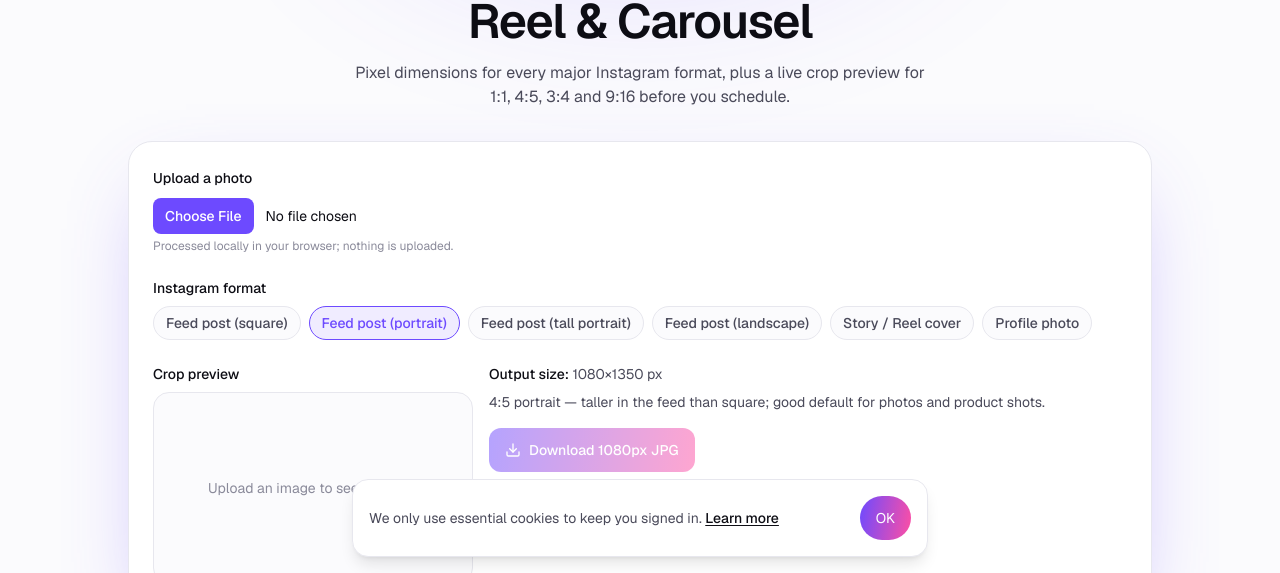
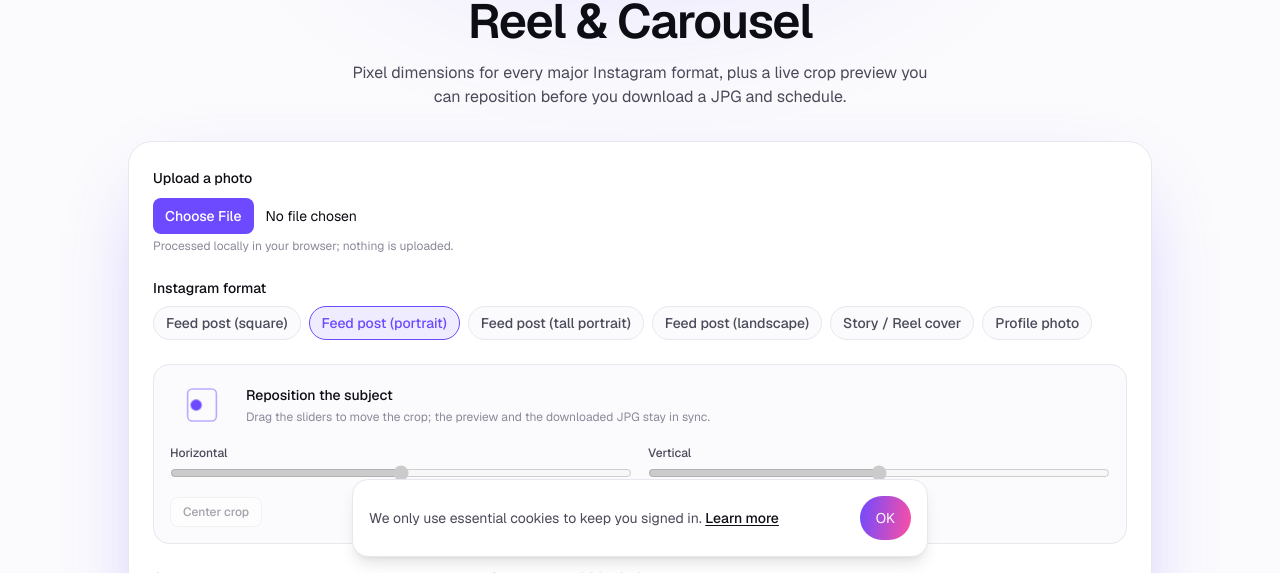
Before and after one commit to Ramanmakkar1/socialapp, a Next.js app: page /tools/instagram-image-size in a window 1280 px wide. Shown: the part 227-800 px from the top of the page. Built offline with nearby package versions, Linux system fonts and the light colour scheme; no server answers.

Commit message:
autopilot: Let creators reposition Instagram crops before downloading
Task #4859, written by beam-free.

```diff
--- a/src/app/tools/instagram-image-size/CropPreview.tsx
+++ b/src/app/tools/instagram-image-size/CropPreview.tsx
@@ -15,6 +15,8 @@ function drawPreview(
   canvas: HTMLCanvasElement,
   img: HTMLImageElement,
   format: IgFormat,
+  focusX = 0.5,
+  focusY = 0.5,
 ) {
   const ctx = canvas.getContext("2d");
   if (!ctx) return;
@@ -26,7 +28,7 @@ function drawPreview(
   canvas.width = dispW;
   canvas.height = dispH;
 
-  const crop = cropRect(img.naturalWidth, img.naturalHeight, format.ratio);
+  const crop = cropRect(img.naturalWidth, img.naturalHeight, format.ratio, focusX, focusY);
   ctx.clearRect(0, 0, dispW, dispH);
   ctx.save();
   if (format.circlePreview) {
@@ -50,13 +52,13 @@ function drawPreview(
   }
 }
 
-function renderExportCanvas(img: HTMLImageElement, format: IgFormat): HTMLCanvasElement {
+function renderExportCanvas(img: HTMLImageElement, format: IgFormat, focusX = 0.5, focusY = 0.5): HTMLCanvasElement {
   const canvas = document.createElement("canvas");
   canvas.width = format.width;
   canvas.height = format.height;
   const ctx = canvas.getContext("2d");
   if (!ctx) return canvas;
-  const crop = cropRect(img.naturalWidth, img.naturalHeight, format.ratio);
+  const crop = cropRect(img.naturalWidth, img.naturalHeight, format.ratio, focusX, focusY);
   ctx.drawImage(img, crop.x, crop.y, crop.w, crop.h, 0, 0, format.width, format.height);
   return canvas;
 }
@@ -65,6 +67,8 @@ export default function CropPreview() {
   const [formatId, setFormatId] = useState(CROP_FORMATS[1]?.id ?? "feed-portrait");
   const [objectUrl, setObjectUrl] = useState<string | null>(null);
   const [imgLoaded, setImgLoaded] = useState(false);
+  const [focusX, setFocusX] = useState(0.5);
+  const [focusY, setFocusY] = useState(0.5);
   const imgRef = useRef<HTMLImageElement | null>(null);
   const canvasRef = useRef<HTMLCanvasElement>(null);
   const fileId = useId();
@@ -76,8 +80,8 @@ export default function CropPreview() {
     const canvas = canvasRef.current;
     const img = imgRef.current;
     if (!canvas || !img || !imgLoaded) return;
-    drawPreview(canvas, img, format);
-  }, [format, imgLoaded]);
+    drawPreview(canvas, img, format, focusX, focusY);
+  }, [format, imgLoaded, focusX, focusY]);
 
   useEffect(() => {
     redraw();
@@ -93,6 +97,8 @@ export default function CropPreview() {
     const file = e.target.files?.[0];
     if (objectUrl) URL.revokeObjectURL(objectUrl);
     setImgLoaded(false);
+    setFocusX(0.5);
+    setFocusY(0.5);
     if (!file) {
       setObjectUrl(null);
       return;
@@ -102,13 +108,15 @@ export default function CropPreview() {
   }
 
   function onImageLoad() {
+    setFocusX(0.5);
+    setFocusY(0.5);
     setImgLoaded(true);
   }
 
   function downloadJpg() {
     const img = imgRef.current;
     if (!img || !imgLoaded) return;
-    const exportCanvas = renderExportCanvas(img, format);
+    const exportCanvas = renderExportCanvas(img, format, focusX, focusY);
     exportCanvas.toBlob(
       (blob) => {
         if (!blob) return;
@@ -121,6 +129,11 @@ export default function CropPreview() {
       "image/jpeg",
       0.92,
     );
+  }
+
+  function resetCenter() {
+    setFocusX(0.5);
+    setFocusY(0.5);
   }
 
   return (
@@ -168,6 +181,84 @@ export default function CropPreview() {
           ))}
         </div>
       </fieldset>
+
+      <div className="mt-6 rounded-2xl border border-line bg-bg p-4">
+        <div className="flex items-center gap-3">
+          <svg
+            viewBox="0 0 80 60"
+            className="h-12 w-16 shrink-0 text-brand"
+            aria-hidden="true"
+            focusable="false"
+          >
+            <rect
+              x="22"
+              y="10"
+              width="36"
+              height="40"
+              rx="6"
+              fill="none"
+              stroke="currentColor"
+              strokeWidth="2"
+              opacity="0.45"
+            />
+            <circle cx="40" cy="30" r="7" fill="currentColor" className="crop-subject-dot" />
+            <style>{`
+              @media (prefers-reduced-motion: no-preference) {
+                .crop-subject-dot { animation: crop-subject-move 2.2s ease-in-out infinite; transform-box: fill-box; transform-origin: center; }
+              }
+              @keyframes crop-subject-move {
+                0%, 100% { transform: translate(-10px, 0); }
+                50% { transform: translate(10px, 0); }
+              }
+            `}</style>
+          </svg>
+          <div className="min-w-0">
+            <p className="text-sm font-medium">Reposition the subject</p>
+            <p className="mt-1 text-xs text-muted">
+              Drag the sliders to move the crop; the preview and the downloaded JPG stay in sync.
+            </p>
+          </div>
+        </div>
+
+        <div className="mt-4 grid gap-4 sm:grid-cols-2">
+          <label className="text-xs font-medium text-ink-2">
+            Horizontal
+            <input
+              type="range"
+              min={0}
+              max={100}
+              step={1}
+              value={Math.round(focusX * 100)}
+              onChange={(e) => setFocusX(Number(e.target.value) / 100)}
+              disabled={!imgLoaded}
+              className="mt-1 w-full accent-brand"
+              aria-label="Horizontal crop position"
+            />
+          </label>
+          <label className="text-xs font-medium text-ink-2">
+            Vertical
+            <input
+              type="range"
+              min={0}
+              max={100}
+              step={1}
+              value={Math.round(focusY * 100)}
+              onChange={(e) => setFocusY(Number(e.target.value) / 100)}
+              disabled={!imgLoaded}
+              className="mt-1 w-full accent-brand"
+              aria-label="Vertical crop position"
+            />
+          </label>
+        </div>
+        <button
+          type="button"
+          onClick={resetCenter}
+          disabled={!imgLoaded}
+          className="mt-3 inline-flex items-center rounded-lg border border-line bg-surface px-3 py-1.5 text-xs font-medium text-ink-2 disabled:cursor-not-allowed disabled:opacity-50"
+        >
+          Center crop
+        </button>
+      </div>
 
       <div className="mt-6 flex flex-col items-center gap-4 sm:flex-row sm:items-start">
         <div className="w-full max-w-[20rem] shrink-0">
--- a/src/app/tools/instagram-image-size/page.tsx
+++ b/src/app/tools/instagram-image-size/page.tsx
@@ -87,8 +87,8 @@ export default function InstagramImageSizePage() {
                 Instagram Image Sizes (2026): Post, Story, Reel &amp; Carousel
               </h1>
               <p className="mx-auto mt-4 max-w-xl text-ink-2">
-                Pixel dimensions for every major Instagram format, plus a live crop preview for 1:1, 4:5, 3:4 and 9:16
-                before you schedule.
+                Pixel dimensions for every major Instagram format, plus a live crop preview you can reposition before
+                you download a JPG and schedule.
               </p>
             </div>
             <div className="mt-8">
@@ -108,6 +108,17 @@ export default function InstagramImageSizePage() {
               </Link>
             </p>
           </div>
+        </section>
+
+        <section className="mx-auto max-w-3xl px-4 py-16">
+          <h2 className="text-3xl font-semibold tracking-tight">How to crop and download</h2>
+          <ol className="mt-6 list-decimal space-y-3 pl-5 text-ink-2">
+            <li>Upload a photo from your device (processed locally, nothing is uploaded).</li>
+            <li>Choose an Instagram format: 1:1, 4:5, 3:4, 1.91:1, 9:16 or profile circle.</li>
+            <li>Reposition the subject with the horizontal and vertical sliders, then use Center crop to reset.</li>
+            <li>Download the exact-size JPG for that format.</li>
+            <li>Schedule it on your content calendar with {BRAND.name}.</li>
+          </ol>
         </section>
 
         <section className="border-y border-line bg-surface px-4 py-16">
--- a/src/app/tools/page.tsx
+++ b/src/app/tools/page.tsx
@@ -63,7 +63,7 @@ const tools = [
   {
     href: "/tools/instagram-image-size",
     title: "Instagram image size guide",
-    description: "Check the right sizes for posts, portraits and Stories, and preview the 1:1, 4:5, 3:4 and 9:16 crops of your photo.",
+    description: "Check the right sizes for posts, portraits and Stories, preview and reposition the 1:1, 4:5, 3:4 and 9:16 crops of your photo, then download a JPG.",
     icon: ImageIcon,
   },
   {
--- a/src/lib/igSizes.ts
+++ b/src/lib/igSizes.ts
@@ -1,3 +1,41 @@
+/** Clamp a value to the inclusive [min, max] range. */
+function clamp(value: number, min: number, max: number): number {
+  return Math.min(max, Math.max(min, value));
+}
+
+type CropFocusInput =
+  | number
+  | {
+      x?: number;
+      y?: number;
+      focusX?: number;
+      focusY?: number;
+      focalX?: number;
+      focalY?: number;
+      horizontal?: number;
+      vertical?: number;
+    };
+
+function focusFromInput(
+  input: CropFocusInput | undefined,
+  fallbackX: number,
+  fallbackY: number,
+): { x: number; y: number } {
+  if (input === undefined || input === null) {
+    return { x: fallbackX, y: fallbackY };
+  }
+  if (typeof input === "number") {
+    // A single number applies to the horizontal axis; vertical keeps fallback.
+    return { x: input, y: fallbackY };
+  }
+  const o = input;
+  const x =
+    o.focusX ?? o.focalX ?? o.x ?? o.horizontal ?? fallbackX;
+  const y =
+    o.focusY ?? o.focalY ?? o.y ?? o.vertical ?? fallbackY;
+  return { x, y };
+}
+
 export type CropRect = { x: number; y: number; w: number; h: number };
 
 export type IgFormat = {
@@ -13,20 +51,59 @@ export type IgFormat = {
   infoOnly?: boolean;
 };
 
-/** Centered crop that matches `ratio` (width ÷ height). */
-export function cropRect(srcW: number, srcH: number, ratio: number): CropRect {
+/** Crop that matches `ratio` (width ÷ height), optionally focused on a normalized point (0..1). */
+export function cropRect(
+  srcW: number,
+  srcH: number,
+  ratio: number,
+  focusX?: CropFocusInput,
+  focusY?: number,
+): CropRect {
   if (srcW <= 0 || srcH <= 0 || ratio <= 0) {
     return { x: 0, y: 0, w: Math.max(0, srcW), h: Math.max(0, srcH) };
   }
+
+  let fx: unknown;
+  let fy: unknown;
+  if (typeof focusX === "object" && focusX !== null) {
+    const resolved = focusFromInput(focusX, 0.5, 0.5);
+    fx = resolved.x;
+    fy = resolved.y;
+  } else if (typeof focusX === "number") {
+    fx = focusX;
+    fy = focusY === undefined ? 0.5 : focusY;
+  } else if (focusX === undefined) {
+    fx = 0.5;
+    fy = focusY === undefined ? 0.5 : focusY;
+  } else {
+    fx = focusX;
+    fy = focusY === undefined ? 0.5 : focusY;
+  }
+
+  const clampFocus = (v: unknown): number => {
+    const n = Number(v);
+    if (!Number.isFinite(n)) return 0.5;
+    return clamp(n, 0, 1);
+  };
+  const fxn = clampFocus(fx);
+  const fyn = clampFocus(fy);
+
   const srcRatio = srcW / srcH;
   if (srcRatio > ratio) {
     const h = srcH;
     const w = h * ratio;
-    return { x: (srcW - w) / 2, y: 0, w, h };
+    const slack = Math.max(0, srcW - w);
+    const x = clamp(slack * fxn, 0, slack);
+    return { x, y: 0, w, h };
   }
-  const w = srcW;
-  const h = w / ratio;
-  return { x: 0, y: (srcH - h) / 2, w, h };
+  if (srcRatio < ratio) {
+    const w = srcW;
+    const h = w / ratio;
+    const slack = Math.max(0, srcH - h);
+    const y = clamp(slack * fyn, 0, slack);
+    return { x: 0, y, w, h };
+  }
+  return { x: 0, y: 0, w: srcW, h: srcH };
 }
 
 export const IG_FORMATS: IgFormat[] = [
```
Also changed, not shown: 1 other file (tests, documents, lock files or other folders).
